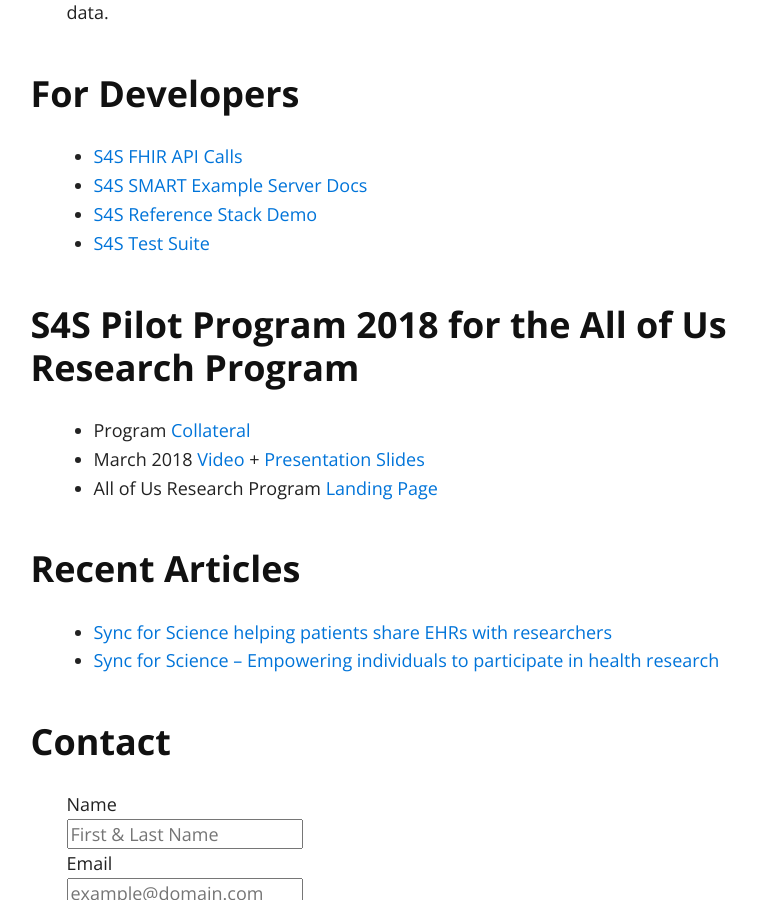
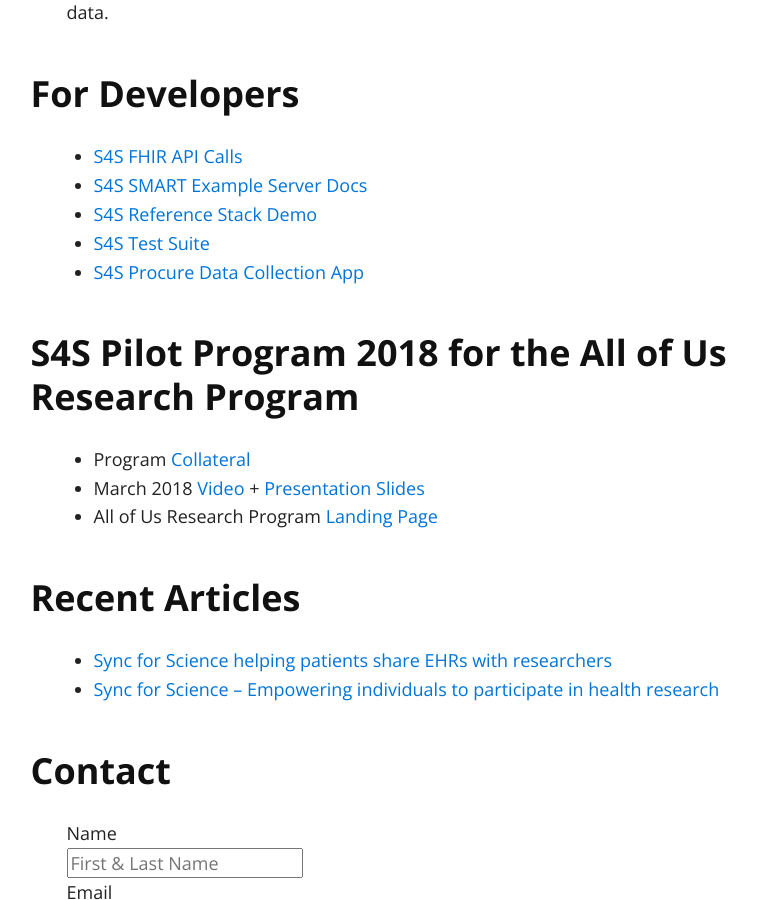
Before and after one commit to sync-for-science/sync-for-science.github.io, a Jekyll site: the page built from index.md, in a window 1280 px wide and 900 px high, scrolled down 1382 px. Shown: the whole window, without its empty margins (186-943 px from the left). Built offline with Jekyll 4.4.1, drawn with Linux system fonts in a browser that asks for light colours; nearby versions of some CDN libraries; our own code applies the rules of GitHub Pages for plain Markdown files.

Commit message:
Add a link to Procure to "For Developers" (#16)

```diff
--- a/index.md
+++ b/index.md
@@ -46,6 +46,7 @@
 * [S4S SMART Example Server Docs](./proxy-api-calls)
 * [S4S Reference Stack Demo](https://demo.syncfor.science/)
 * [S4S Test Suite](https://tests.demo.syncfor.science/)
+* [S4S Procure Data Collection App](https://github.com/sync-for-science/procure-wip)
 
 ### S4S Pilot Program 2018 for the All of Us Research Program
 * Program [Collateral](https://drive.google.com/open?id=19HfuC1oYGd6zh4vEBlJTx_3e26eUnZ_k)
```
